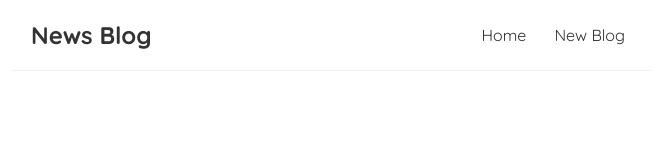
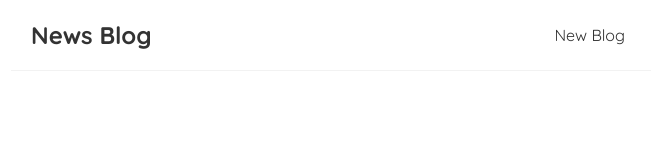
Before and after one commit to johnpathadan/react_cm, a React (Create React App) app: page / in a window 1280 px wide. Shown: the top 160 px of the page, without its empty margins (309-964 px from the left). Built offline with nearby package versions, Linux system fonts and the light colour scheme; data requests are answered from the project's data file.

Commit message:
Router links

```diff
--- a/src/NavBar.js
+++ b/src/NavBar.js
@@ -1,10 +1,13 @@
+import {Link} from 'react-router-dom';
 const NavBar = () => {
     return (
         <nav className="navbar">
             <h2>News Blog</h2>
             <div className="links">
-                <a href="/">Home</a>
-                <a href="/create">New Blog</a>
+                {/* <a href="/">Home</a> */}
+                <Link to='/'></Link>
+                <Link to='/create'>New Blog</Link>
+                {/* <a href="/create">New Blog</a> */}
             </div>
         </nav>
     );
```
